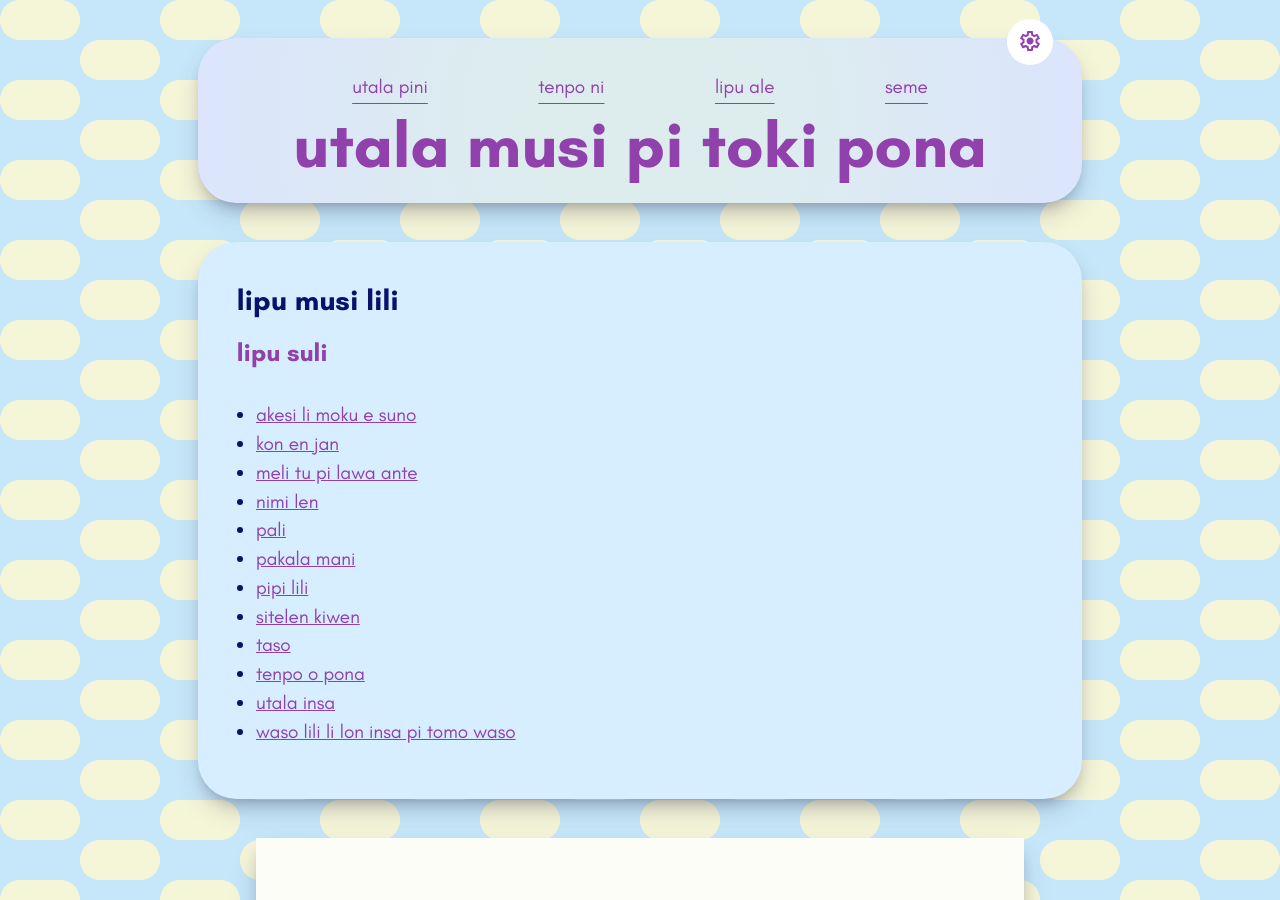
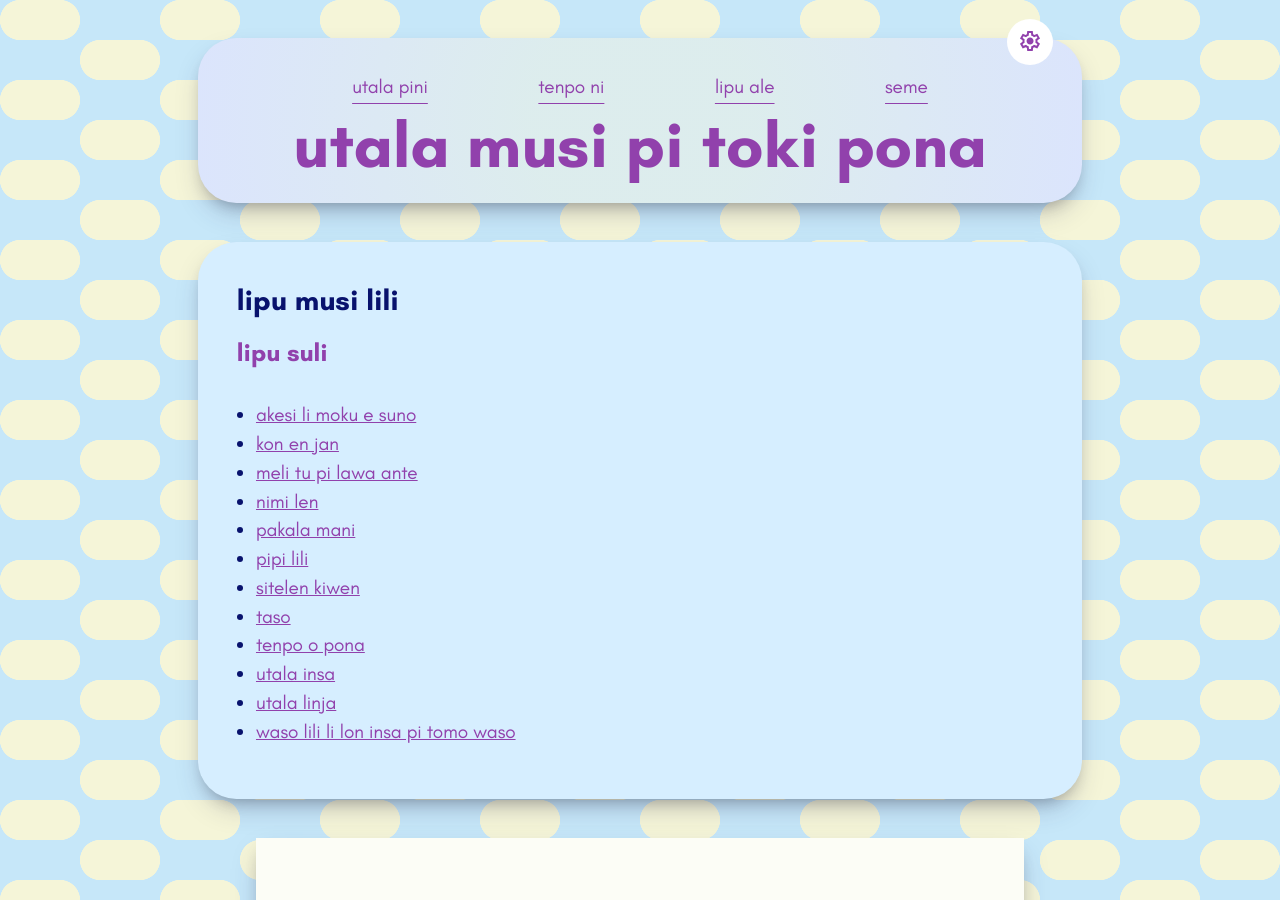
Before and after one commit to raacz/utala, a Jekyll site: the page built from maml/lipu-musi/index.md, in a window 1280 px wide and 900 px high. Built offline with Jekyll 4.4.1, drawn with Linux system fonts in a browser that asks for light colours; some web fonts are replaced.

Commit message:
nimi ante

```diff
--- a/maml/lipu-musi/index.md
+++ b/maml/lipu-musi/index.md
@@ -12,13 +12,13 @@ title: lipu lili ale pi sike#MAML
 - [kon en jan](lipu-suli/kon-en-jan.html)
 - [meli tu pi lawa ante](lipu-suli/meli-tu-pi-lawa-ante.html)
 - [nimi len](lipu-suli/nimi-len.html)
-- [pali](lipu-suli/pali.html)
 - [pakala mani](lipu-suli/pakala-mani.html)
 - [pipi lili](lipu-suli/pipi-lili.html)
 - [sitelen kiwen](lipu-suli/sitelen-kiwen.html)
 - [taso](lipu-suli/taso.html)
 - [tenpo o pona](lipu-suli/tenpo-o-pona.html)
 - [utala insa](lipu-suli/utala-insa.html)
+- [utala linja](lipu-suli/utala-linja.md)
 - [waso lili li lon insa pi tomo waso](lipu-suli/waso-lili-lon-insa-pi-tomo-waso.html)
 
 <!--
```
Also changed, not shown: maml/lipu-musi/lipu-suli/utala-linja.md (renamed from maml/lipu-musi/lipu-suli/pali.md).
